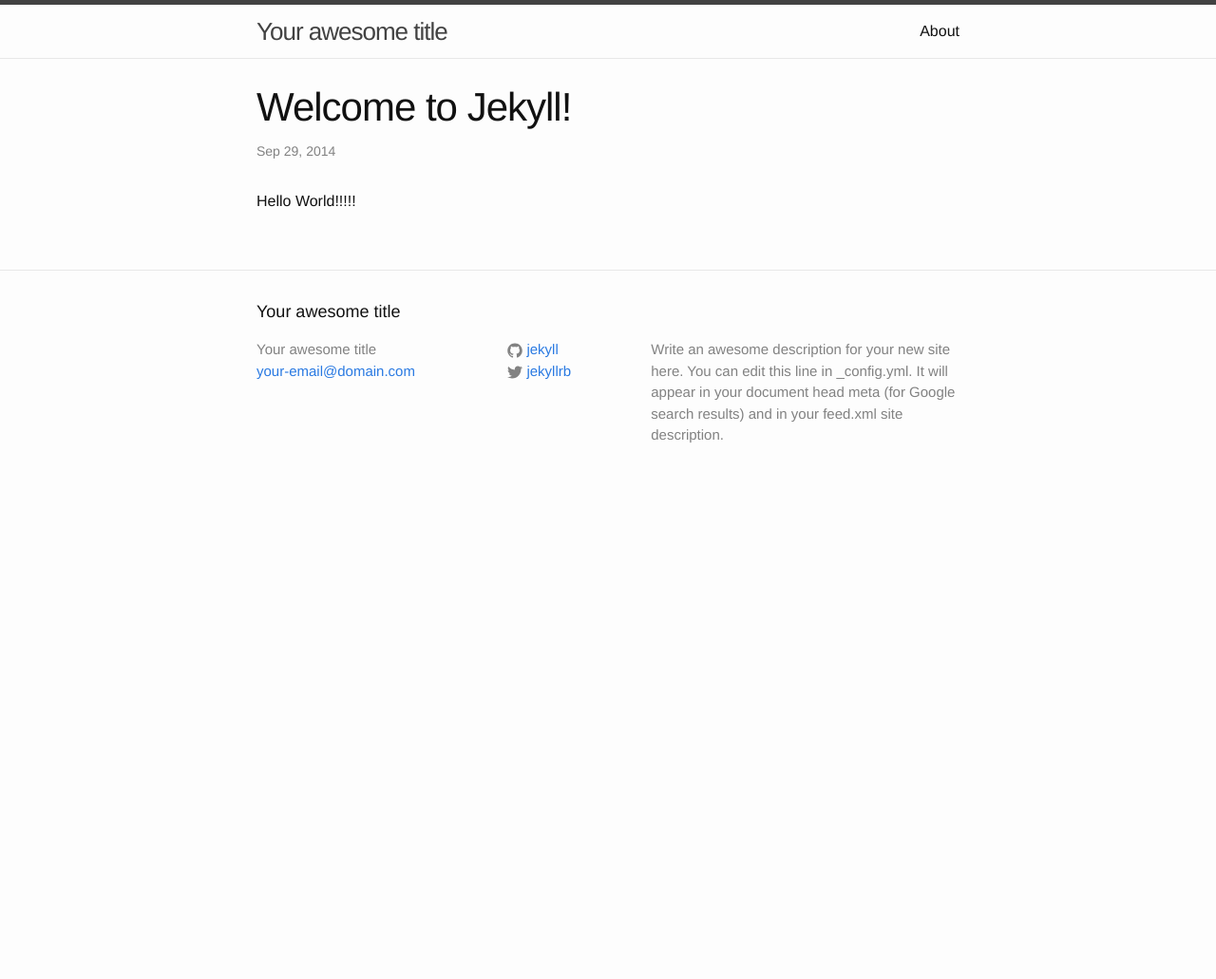
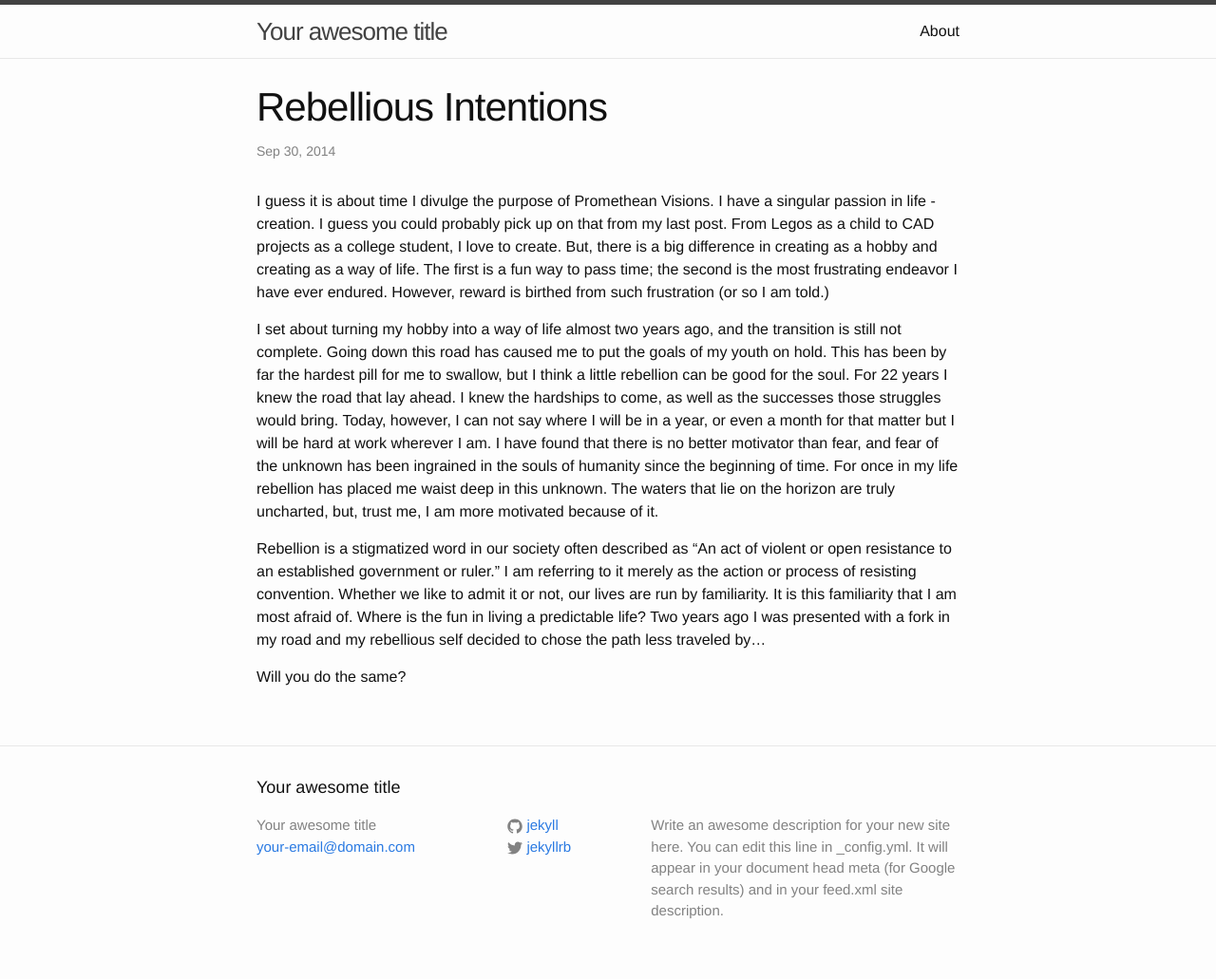
Before and after one commit to tfrix/tfrix.github.io, a Jekyll site: the page built from _posts/2014-09-29-Hello-World!.markdown, in a window 1280 px wide. Shown: the whole page at 95% size. Built offline with Jekyll 4.4.1, drawn with Linux system fonts in a browser that asks for light colours; before the commit the page ends 900 px from its top, so only the background shows below that.

Commit message:
Im not really sure?? @PenDragon

```diff
--- /dev/null
+++ b/Gemfile
@@ -0,0 +1,2 @@
+source 'https://rubygems.org'
+gem 'github-pages'
--- a/_posts/2014-09-29-Hello-World!.markdown
+++ b/_posts/2014-09-29-Hello-World!.markdown
@@ -1,8 +1,15 @@
 ---
 layout: post
-title:  "Welcome to Jekyll!"
-date:   2014-09-29 19:28:44
+title:  "Rebellious Intentions"
+date:   2014-09-30 14:28:49
 categories: jekyll update
 ---
 
-Hello World!!!!!
+
+I guess it is about time I divulge the purpose of Promethean Visions. I have a singular passion in life - creation. I guess you could probably pick up on that from my last post. From Legos as a child to CAD projects as a college student, I love to create. But, there is a big difference in creating as a hobby and creating as a way of life. The first is a fun way to pass time; the second is the most frustrating endeavor I have ever endured. However, reward is birthed from such frustration (or so I am told.)
+
+I set about turning my hobby into a way of life almost two years ago, and the transition is still not complete. Going down this road has caused me to put the goals of my youth on hold. This has been by far the hardest pill for me to swallow, but I think a little rebellion can be good for the soul. For 22 years I knew the road that lay ahead. I knew the hardships to come, as well as the successes those struggles would bring. Today, however, I can not say where I will be in a year, or even a month for that matter but I will be hard at work wherever I am. I have found that there is no better motivator than fear, and fear of the unknown has been ingrained in the souls of humanity since the beginning of time. For once in my life rebellion has placed me waist deep in this unknown. The waters that lie on the horizon are truly uncharted, but, trust me, I am more motivated because of it.
+
+Rebellion is a stigmatized word in our society often described as "An act of violent or open resistance to an established government or ruler." I am referring to it merely as the action or process of resisting convention. Whether we like to admit it or not, our lives are run by familiarity. It is this familiarity that I am most afraid of. Where is the fun in living a predictable life? Two years ago I was presented with a fork in my road and my rebellious self decided to chose the path less traveled by...
+
+Will you do the same?
```
Also changed, not shown: Gemfile.lock (added).
